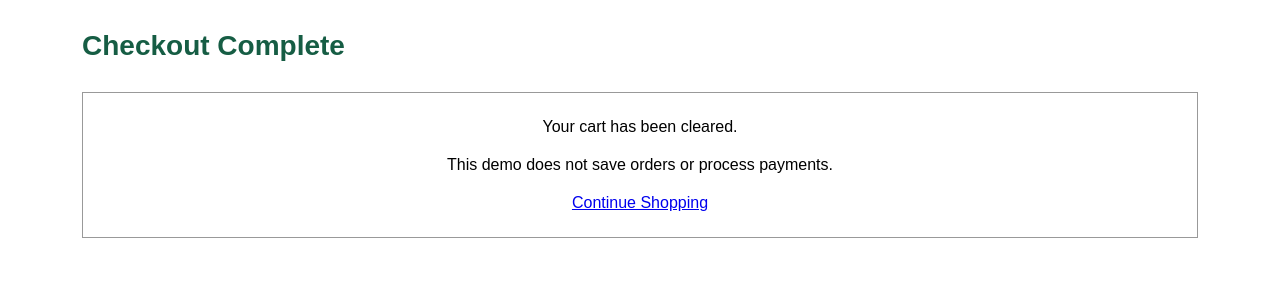
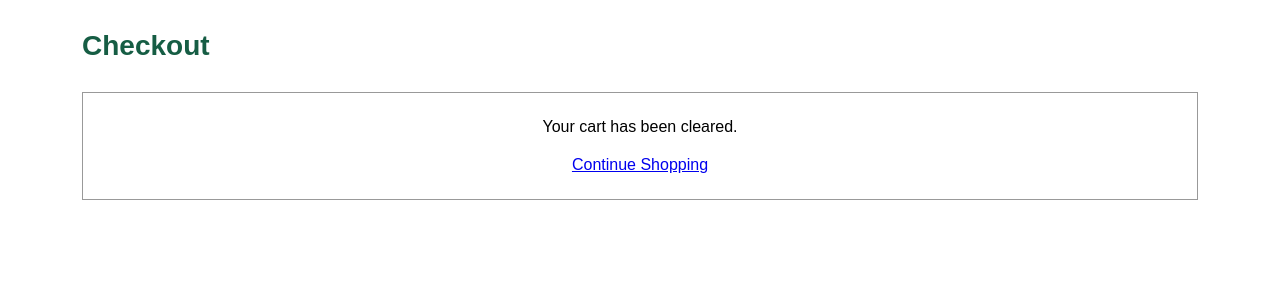
Before and after one commit to dwnngnn/my-shopping-cart, a Java web app: page /checkout.jsp in a window 1280 px wide. Shown: the top 300 px of the page. Run offline with Tomcat 11, a stand-in JSP engine, Linux system fonts and the light colour scheme.

Commit message:
Change header title and update cart message
Updated the header title and removed a note about order processing.

```diff
--- a/src/main/webapp/checkout.jsp
+++ b/src/main/webapp/checkout.jsp
@@ -9,12 +9,11 @@
 </head>
 <body>
     <header>
-        <h1>Checkout Complete</h1>
+        <h1>Checkout</h1>
     </header>
     <main>
         <section class="empty-cart">
             <p>Your cart has been cleared.</p>
-            <p>This demo does not save orders or process payments.</p>
             <a href="${pageContext.request.contextPath}/product">Continue Shopping</a>
         </section>
     </main>
```
